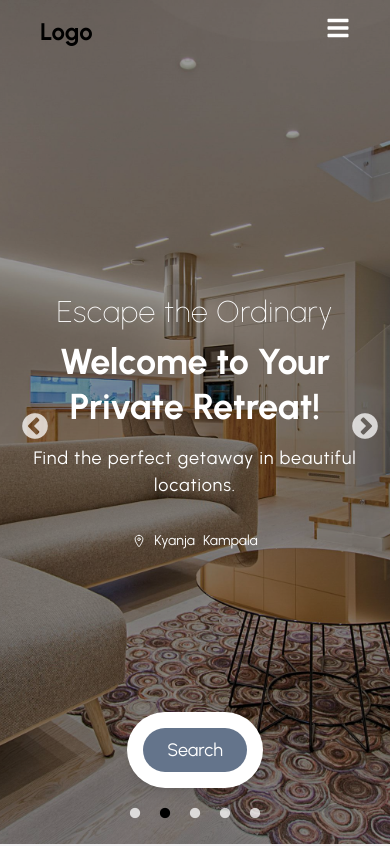
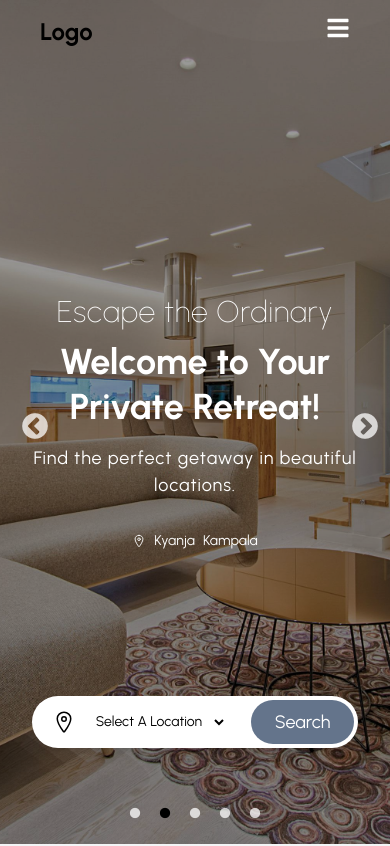
Before and after one commit to Orijadribo/vacation-rental, a React (Create React App) app in the folder frontend/: page / in a window 390 px wide. Shown: the top 846 px of the page. Built offline with nearby package versions, Linux system fonts and the light colour scheme; grey boxes are pictures that could not be loaded; the HTML template or start-up script is replaced by a standard one.

Commit message:
responsive search bar

```diff
--- a/frontend/src/components/Search.jsx
+++ b/frontend/src/components/Search.jsx
@@ -26,11 +26,11 @@ const Search = () => {
   };
 
   return (
-    <div className='absolute left-0 right-0 bottom-14 z-20'>
+    <div className='absolute left-0 right-0 bottom-24 md:bottom-14 z-20'>
       <div className='container max-w-screen-xl mx-auto px-4'>
-        <div className='bg-white rounded-full shadow-lg p-4 md:p-3 w-fit mx-auto'>
-          <div className='flex flex-col md:flex-row items-center justify-between gap-2'>
-            <div className='px-4 py-2 hidden md:flex items-center justify-center gap-2 hover:bg-slate-200 rounded-full'>
+        <div className='bg-white rounded-full shadow-lg p-1 md:p-2 w-fit mx-auto'>
+          <div className='flex flex-row items-center justify-between gap-2'>
+            <div className='px-4 py-2 flex items-center justify-center gap-2 hover:bg-slate-200 rounded-full'>
               <IoLocationOutline size={24} />
               <select
                 value={selectedLocation}
@@ -38,7 +38,7 @@ const Search = () => {
                 className='text-sm md:text-base px-2 py-1 focus:border-none outline-none bg-transparent rounded-full'
               >
                 <option value='' disabled>
-                  Select A Location
+                  <span className='hidden md:flex'>Select A </span>Location
                 </option>
                 {locations.map((location, index) => (
                   <option key={index} value={location.location}>
```
